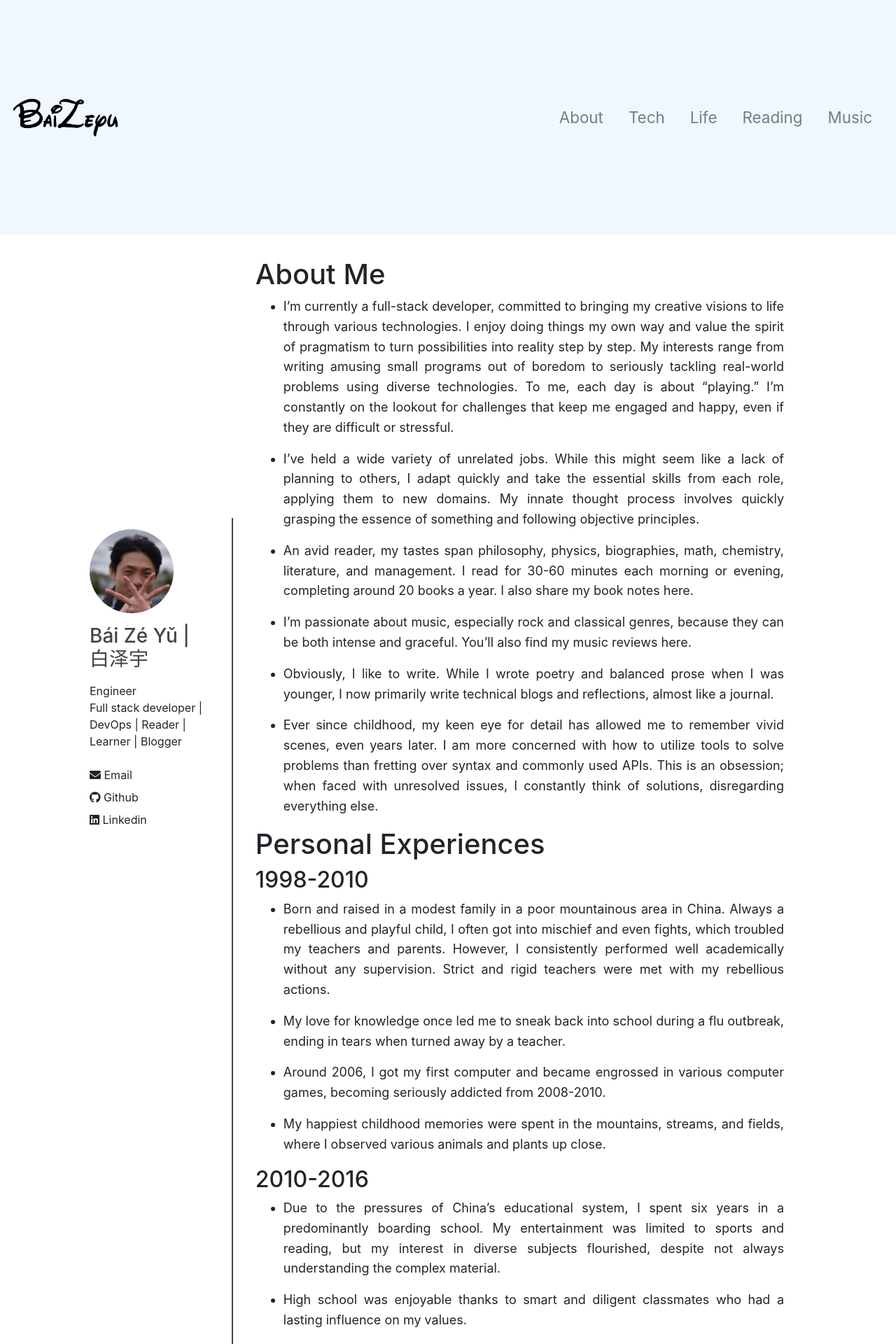
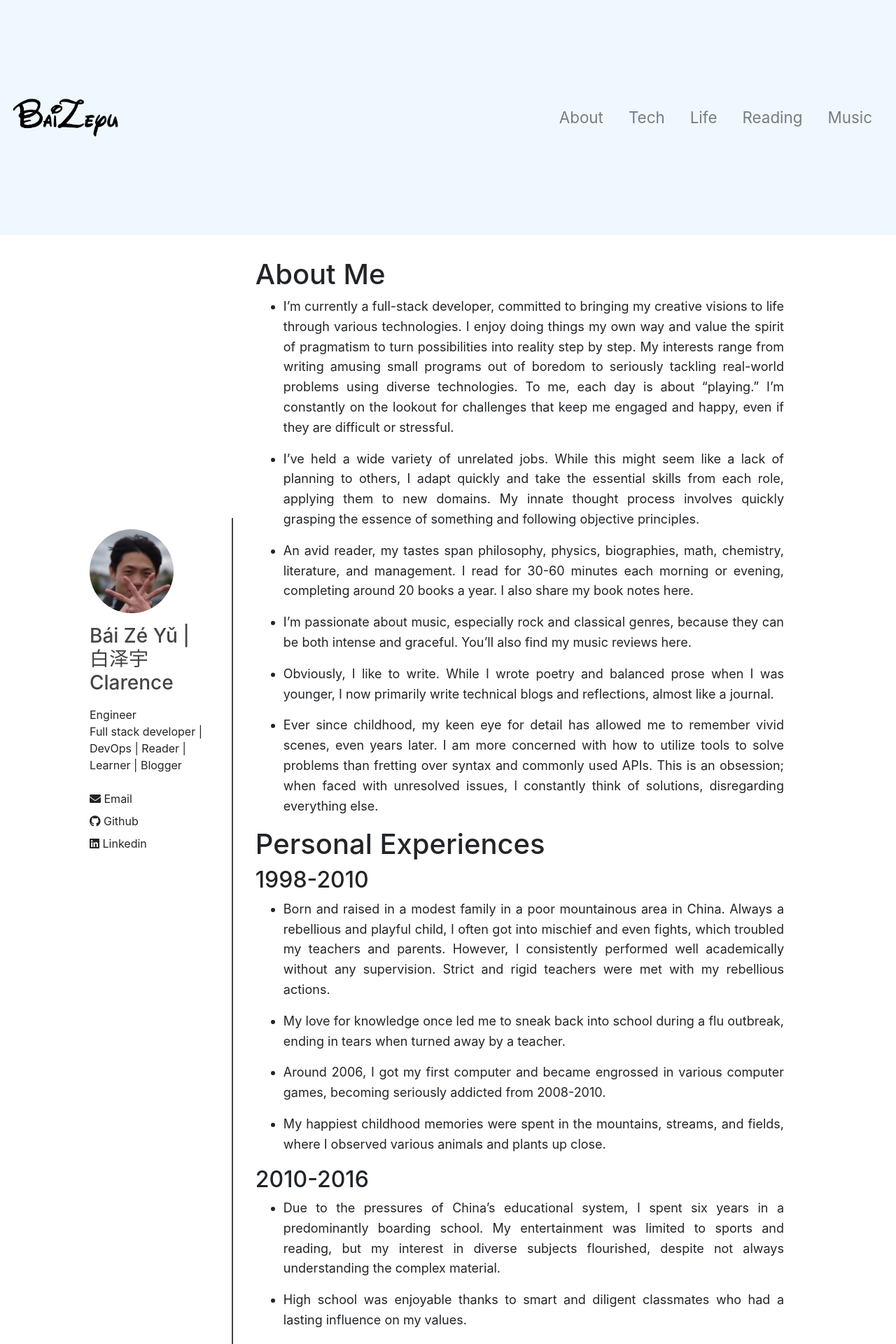
Before and after one commit to ClarenceWhite/baizeyu.info, a Jekyll site: the page built from about.html, in a window 1280 px wide. Shown: the top 1920 px of the page at 70% size. Built offline with Jekyll 4.4.1, drawn with Linux system fonts in a browser that asks for light colours.

Commit message:
updated about

```diff
--- a/about.html
+++ b/about.html
@@ -5,7 +5,7 @@ layout: default
 <div class="about">
     <div class="about-left">
         <img src="/assets/images/self.jpeg" alt="Your image" class="rounded-circle my-3" width="120" height="120" />
-        <h3 class="mb-3 text-primary">Bái Zé Yǔ | 白泽宇</h3>
+        <h3 class="mb-3 text-primary">Bái Zé Yǔ | 白泽宇<br />Clarence</h3>
         <p class="mb-4">
             Engineer<br />Full stack developer | DevOps | Reader | Learner |
             Blogger
```
